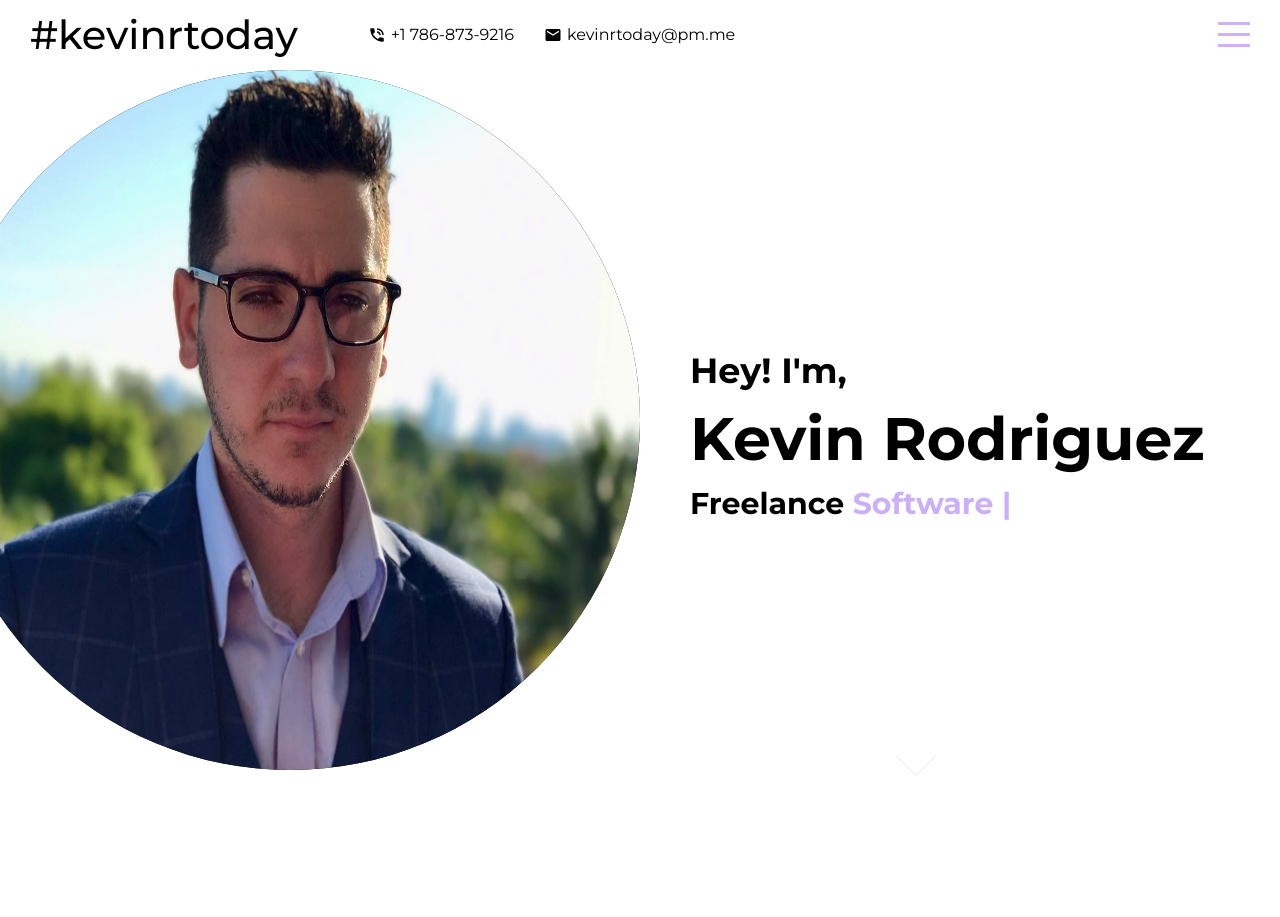
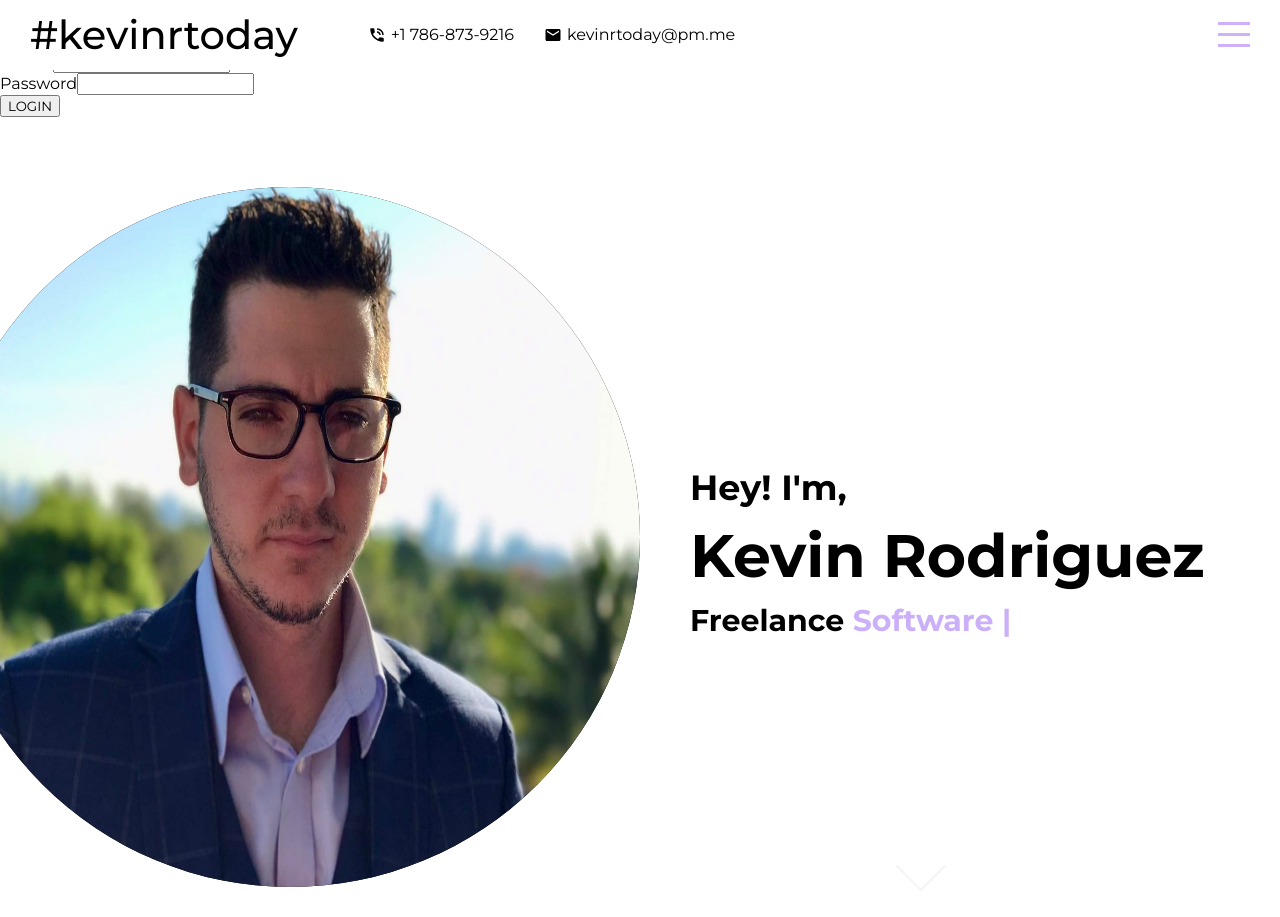
Before and after one commit to kevinrtoday/Portfolio-Page, a React (Create React App) app: page /admin in a window 1280 px wide. Before the commit the page ends 800 px from the top, so only its background shows below. Built offline with nearby package versions, Linux system fonts and the light colour scheme.

Commit message:
added login

```diff
--- a/package.json
+++ b/package.json
@@ -10,11 +10,15 @@
     "@testing-library/jest-dom": "^5.14.1",
     "@testing-library/react": "^11.2.7",
     "@testing-library/user-event": "^12.8.3",
+    "axios": "^0.22.0",
+    "dotenv": "^10.0.0",
     "ityped": "^1.0.3",
     "node-sass": "^6.0.1",
     "react": "^17.0.2",
     "react-dom": "^17.0.2",
+    "react-router-dom": "^5.3.0",
     "react-scripts": "4.0.3",
+    "sass": "^1.42.1",
     "web-vitals": "^1.1.2"
   },
   "scripts": {
--- a/src/App.js
+++ b/src/App.js
@@ -1,3 +1,4 @@
+import { BrowserRouter, Route, Switch, useHistory } from "react-router-dom";
 import Topbar from "./components/topbar/Topbar";
 import Intro from "./components/intro/Intro";
 import Portfolio from "./components/portfolio/Portfolio";
@@ -7,10 +8,20 @@ import Contact from "./components/contact/Contact";
 import "./app.scss";
 import { useState } from "react";
 import Menu from "./components/menu/Menu";
+import LoginView from "./views/LoginView";
+import Admin from "./components/admin/Admin";
 
 function App() {
   const [menuOpen, setMenuOpen] = useState(false);
+
   return (
+    <div>
+      <BrowserRouter>
+        <Switch>
+          <Route exact path="/login" component={LoginView} />
+          <Route exact path="/admin" component={Admin} />
+        </Switch>
+      </BrowserRouter>
       <div className="app">
         <Topbar menuOpen={menuOpen} setMenuOpen={setMenuOpen} />
         <Menu menuOpen={menuOpen} setMenuOpen={setMenuOpen} />
@@ -22,6 +33,7 @@ function App() {
           <Contact />
         </div>
       </div>
+    </div>
   );
 }
 
--- a/src/app.scss
+++ b/src/app.scss
@@ -21,3 +21,7 @@
     }
   }
 }
+
+.admin {
+  background-color: blueviolet;
+}
--- /dev/null
+++ b/src/components/admin/Admin.js
@@ -0,0 +1,50 @@
+import "./admin.scss";
+import React, { useState } from "react";
+import LoginForm from "../loginform/LoginForm";
+
+function Admin() {
+  const adminUser = {
+    email: "admin@admin.com",
+    password: "admin123",
+  };
+
+  const [user, setUser] = useState({ name: "", email: "" });
+  const [error, setError] = useState("");
+
+  const Login = (details) => {
+    console.log(details);
+
+    if (
+      details.email == adminUser.email &&
+      details.password == adminUser.password
+    ) {
+      console.log("logged in");
+      setUser({ name: details.name, email: details.email });
+    } else {
+      console.log("Details do not match!");
+    }
+  };
+
+  const Logout = () => {
+    console.log("Logout");
+    setUser({ name: details.name, email: details.email });
+  };
+
+  return (
+    <div className="Admin">
+      {user.email != "" ? (
+        <div className="welcome">
+          <h2>
+            {" "}
+            Welcome, <span>{user.name}</span>{" "}
+          </h2>
+          {/* <button onClick={Log}> Logout</button> */}
+        </div>
+      ) : (
+        <LoginForm Login={Login} error={error} />
+      )}
+    </div>
+  );
+}
+
+export default Admin;
--- a/src/components/intro/intro.scss
+++ b/src/components/intro/intro.scss
@@ -98,7 +98,7 @@
       left: 40%;
     }
     img {
-      width: 40px;
+      width: 50px;
       animation: arrowBlink 2s infinite;
     }
 
--- /dev/null
+++ b/src/components/loginform/LoginForm.js
@@ -0,0 +1,55 @@
+import React, { useState } from "react";
+
+function LoginForm({ Login, error }) {
+  const [details, setDetails] = useState({ name: "", email: "", password: "" });
+
+  const submitHandler = (e) => {
+    e.preventDefault();
+
+    Login(details);
+  };
+
+  return (
+    <form onSubmit={submitHandler}>
+      <div className="form-inner">
+        <h2>Login</h2>
+        {/* { error} */}
+        <div className="form-group">
+          <label htmlFor="name"> Name </label>
+          <input
+            type="text"
+            name=""
+            id="name"
+            onChange={(e) => setDetails({ ...details, name: e.target.value })}
+            value={details.name}
+          />
+        </div>
+        <div className="form-group">
+          <label htmlFor="email"> Email: </label>
+          <input
+            type="email"
+            name="email"
+            id="email"
+            onChange={(e) => setDetails({ ...details, email: e.target.value })}
+            value={details.email}
+          />
+        </div>
+        <div className="form-group">
+          <label htmlFor="password">Password</label>
+          <input
+            type="password"
+            name="password"
+            id="password"
+            onChange={(e) =>
+              setDetails({ ...details, password: e.target.value })
+            }
+            value={details.password}
+          />
+        </div>
+        <input type="submit" value="LOGIN" />
+      </div>
+    </form>
+  );
+}
+
+export default LoginForm;
--- a/src/components/menu/Menu.js
+++ b/src/components/menu/Menu.js
@@ -19,6 +19,9 @@ export default function Menu({ menuOpen, setMenuOpen }) {
         <li onClick={() => setMenuOpen(false)}>
           <a href="#contact"> Contact </a>
         </li>
+        <li onClick={() => setMenuOpen(false)}>
+          <a href="/admin"> Admin </a>
+        </li>
       </ul>
     </div>
   );
--- /dev/null
+++ b/src/views/LoginView.js
@@ -0,0 +1,9 @@
+function LoginView() {
+  return (
+    <div>
+      <h1>LoginView</h1>
+    </div>
+  );
+}
+
+export default LoginView;
```
Also changed, not shown: src/views/AdminView.js (added, +9 -0 lines), src/components/admin/admin.scss (added), src/styles/form.scss (added), 1 other file (tests, documents, lock files or other folders). Lines whose indentation alone changed are shown as unchanged.
